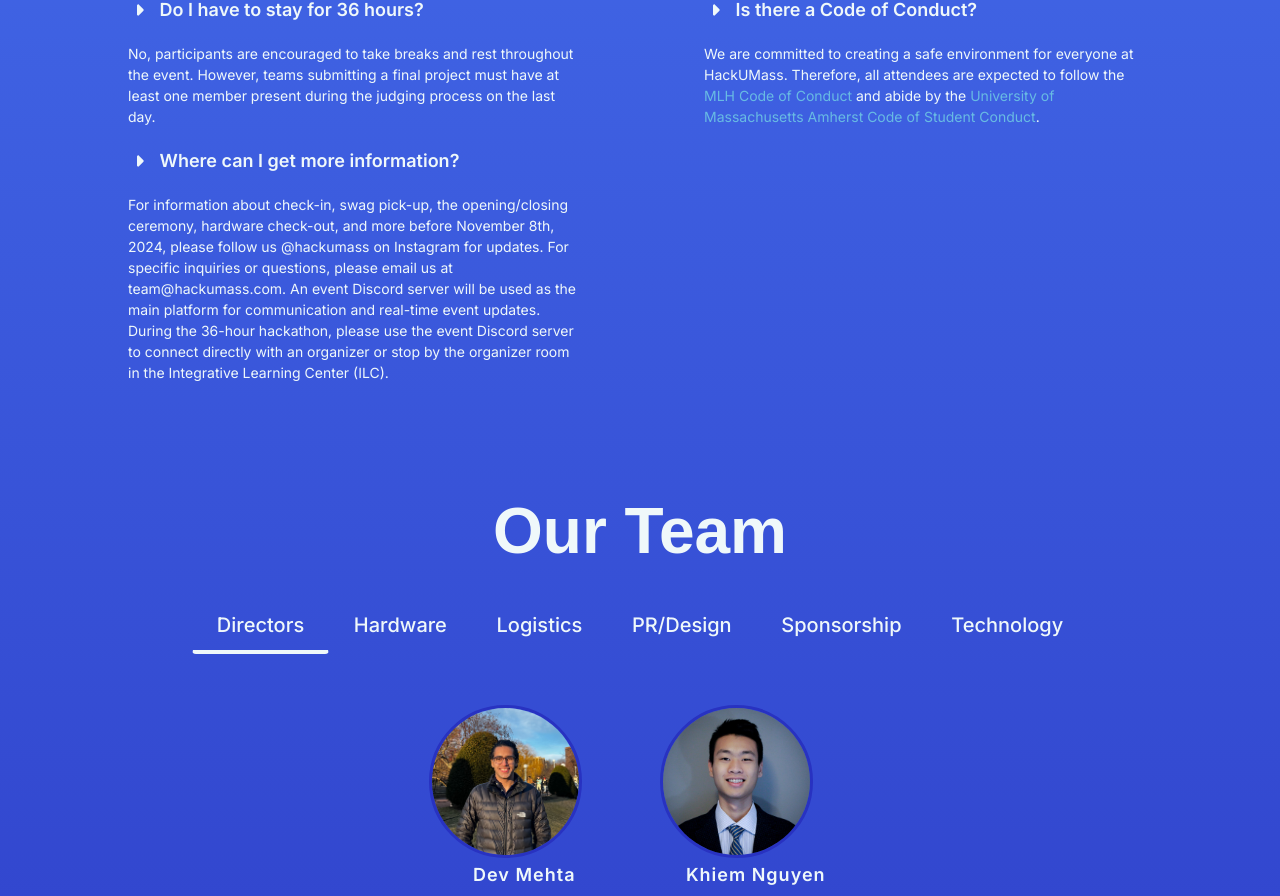
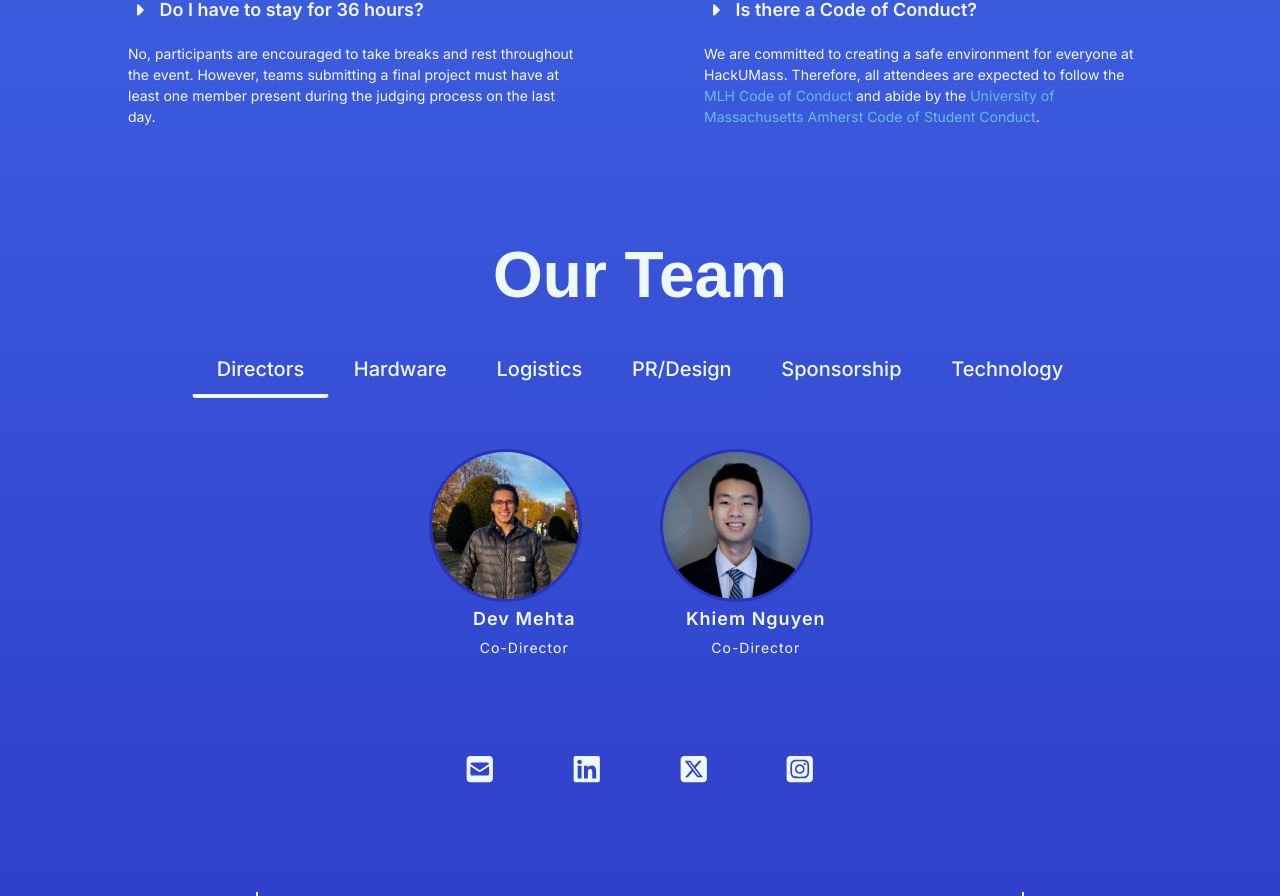
Before and after one commit to fuseumass/hackumass-website, a Next.js app: page / in a window 1280 px wide. Shown: the part 4171-5067 px from the top of the page. Built offline with nearby package versions, Linux system fonts and the light colour scheme.

Commit message:
Fixed FAQ

```diff
--- a/components/Landing/Faq.js
+++ b/components/Landing/Faq.js
@@ -89,14 +89,14 @@ export default function Faq() {
             We are committed to creating a safe environment for everyone at HackUMass. Therefore, all attendees are expected to follow the <Link style={{ color: "#68BBE3" }} href={"https://static.mlh.io/docs/mlh-code-of-conduct.pdf"} rel="noopener noreferrer" target="_blank">MLH Code of Conduct</Link> and abide by the <Link style={{ color: "#68BBE3" }} href={"https://www.umass.edu/dean_students/sites/default/files/documents/07.01.2019%20Code%20of%20Student%20Conduct.pdf"} rel="noopener noreferrer" target="_blank">University of Massachusetts Amherst Code of Student Conduct</Link>.
           </p>
         </div>
-        <div className="FAQContentItem">
+        {/* <div className="FAQContentItem">
           <h3 className="FAQContentItemHeading">
             <FontAwesomeIcon icon={faCaretRight} /> &nbsp;&nbsp;Where can I get more information?
           </h3>
           <p className="FAQContentItemText">
             For information about check-in, swag pick-up, the opening/closing ceremony, hardware check-out, and more before November 8th, 2024, please follow us @hackumass on Instagram for updates. For specific inquiries or questions, please email us at team@hackumass.com. An event Discord server will be used as the main platform for communication and real-time event updates. During the 36-hour hackathon, please use the event Discord server to connect directly with an organizer or stop by the organizer room in the Integrative Learning Center (ILC).
           </p>
-        </div>
+        </div> */}
       </div>
     </div>
   );
```
